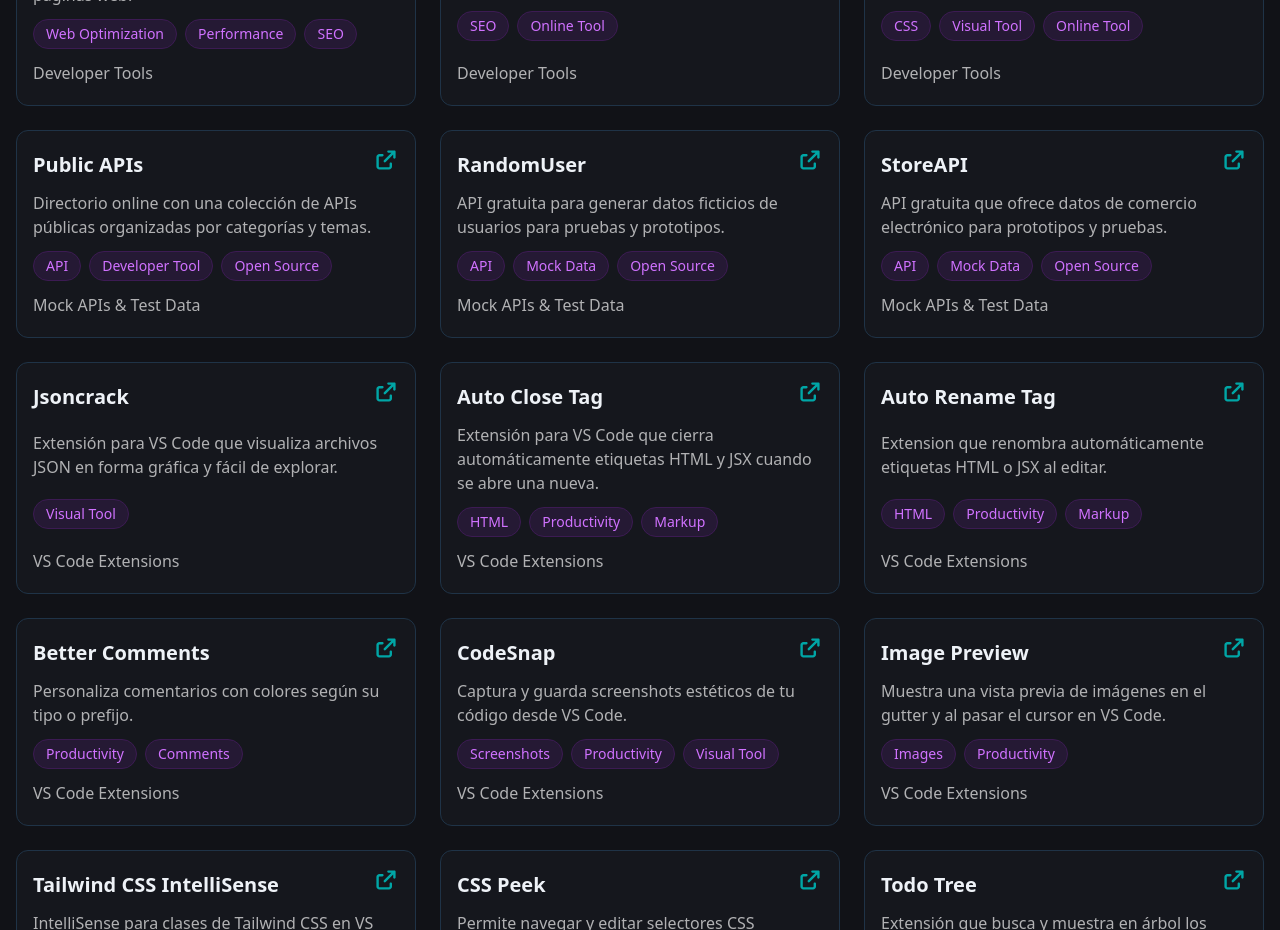
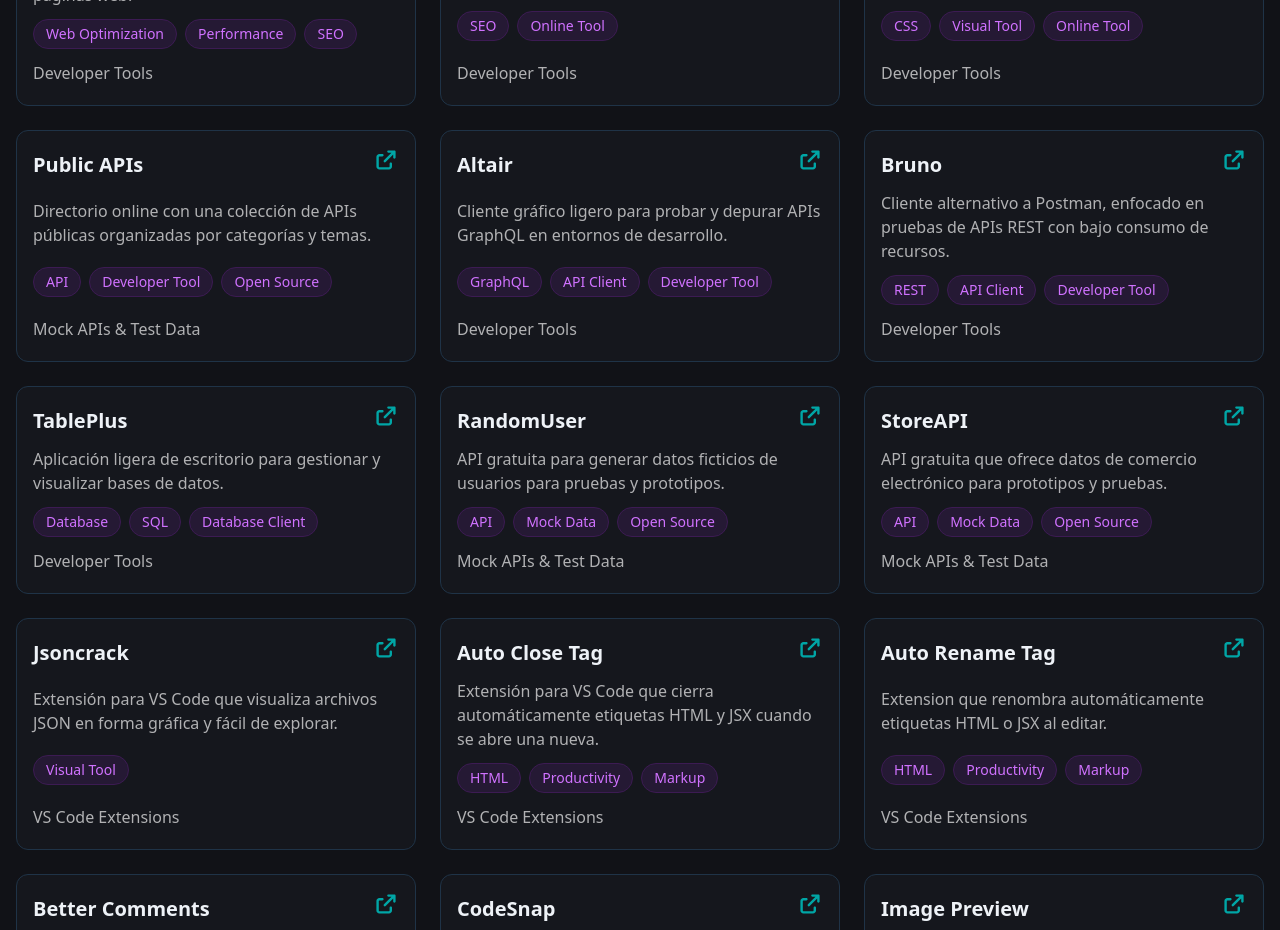
Before and after one commit to RoyDCC/RoyDCC.github.io, a Vue app: page /resources in a window 1280 px wide. Shown: the part 3880-4810 px from the top of the page. Built offline with nearby package versions, Linux system fonts and the light colour scheme.

Commit message:
new resources

```diff
--- a/src/shared/constants/resources.ts
+++ b/src/shared/constants/resources.ts
@@ -345,7 +345,30 @@
     tags: ["API", "developer tool", "open source"],
     category: categories.MOCK_APIS_TEST_DATA,
   },
-
+  {
+    pageName: "Altair",
+    pageLink: "https://altairgraphql.dev/",
+    description:
+      "Cliente gráfico ligero para probar y depurar APIs GraphQL en entornos de desarrollo.",
+    tags: ["GraphQL", "API client", "developer tool", "open source"],
+    category: categories.DEVELOPER_TOOLS,
+  },
+  {
+    pageName: "Bruno",
+    pageLink: "https://www.usebruno.com/",
+    description:
+      "Cliente alternativo a Postman, enfocado en pruebas de APIs REST con bajo consumo de recursos.",
+    tags: ["REST", "API client", "developer tool"],
+    category: categories.DEVELOPER_TOOLS,
+  },
+  {
+    pageName: "TablePlus",
+    pageLink: "https://tableplus.com/",
+    description:
+      "Aplicación ligera de escritorio para gestionar y visualizar bases de datos.",
+    tags: ["database", "SQL", "database client", "developer tool", "DB"],
+    category: categories.DEVELOPER_TOOLS,
+  },
   {
     pageName: "RandomUser",
     pageLink: "https://randomuser.me/",
```
